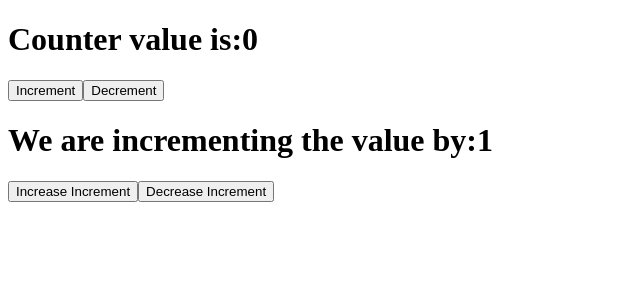
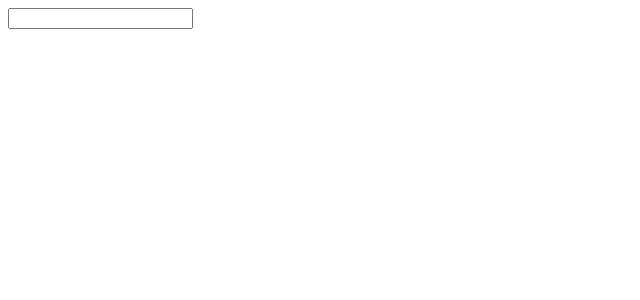
Before and after one commit to Ruqayya-Hasnee/react-apps-collection, a React (Vite) app in the folder reactproject/: page / in a window 1280 px wide. Shown: the top 300 px of the page, without its empty margins (0-640 px from the left). Built offline with nearby package versions, Linux system fonts and the light colour scheme.

Commit message:
added handling input fields in react

```diff
--- a/reactproject/src/App.jsx
+++ b/reactproject/src/App.jsx
@@ -1,4 +1,5 @@
 import Counter from "./components/Counter";
+import Form from "./components/Form";
 import Message from "./components/Message";
 function App() {
   const seatNumbers=[6,3,7]
@@ -10,7 +11,7 @@ function App() {
   }
   return (
     <div className="App">
-     <Counter />
+     <Form />
     </div>
   )
 }
--- /dev/null
+++ b/reactproject/src/components/Form.jsx
@@ -0,0 +1,16 @@
+import { useState } from "react"
+
+export default function Form(){
+    const [name, setName] = useState("")
+    function handleChange(e){
+        setName(e.target.value);
+    }
+  return <div>
+    <form>
+        <input
+      onChange={(e) => setName(e.target.value)}
+        type="text"
+        value={name} />
+    </form>
+  </div>
+}
```
